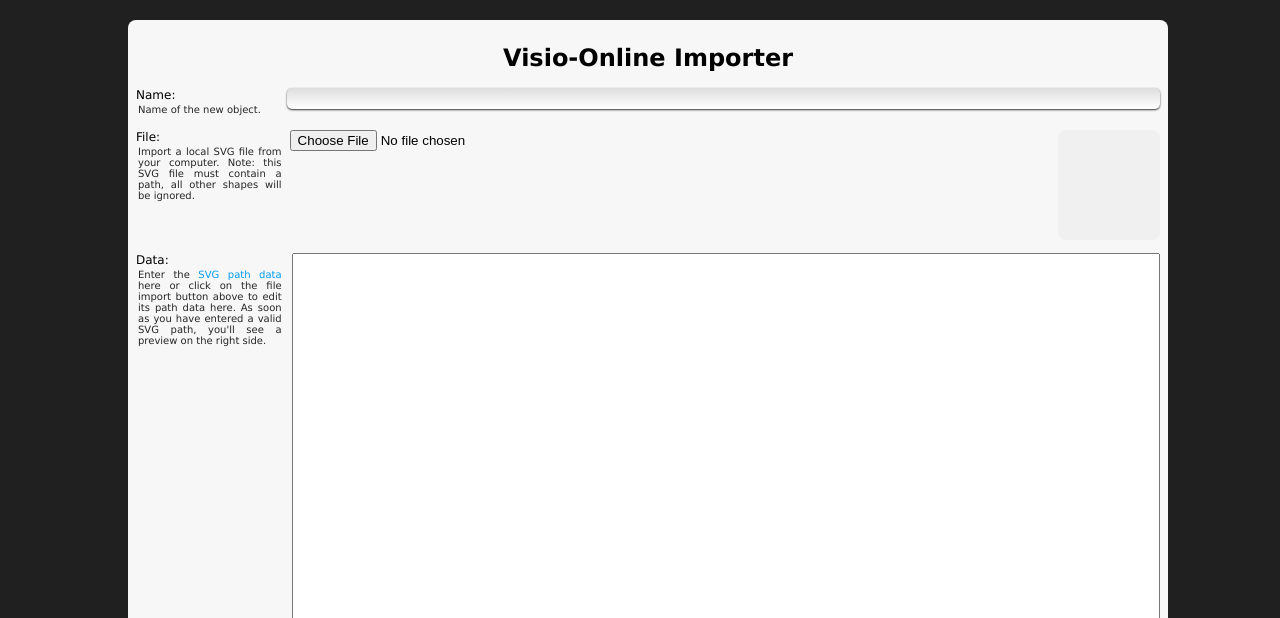
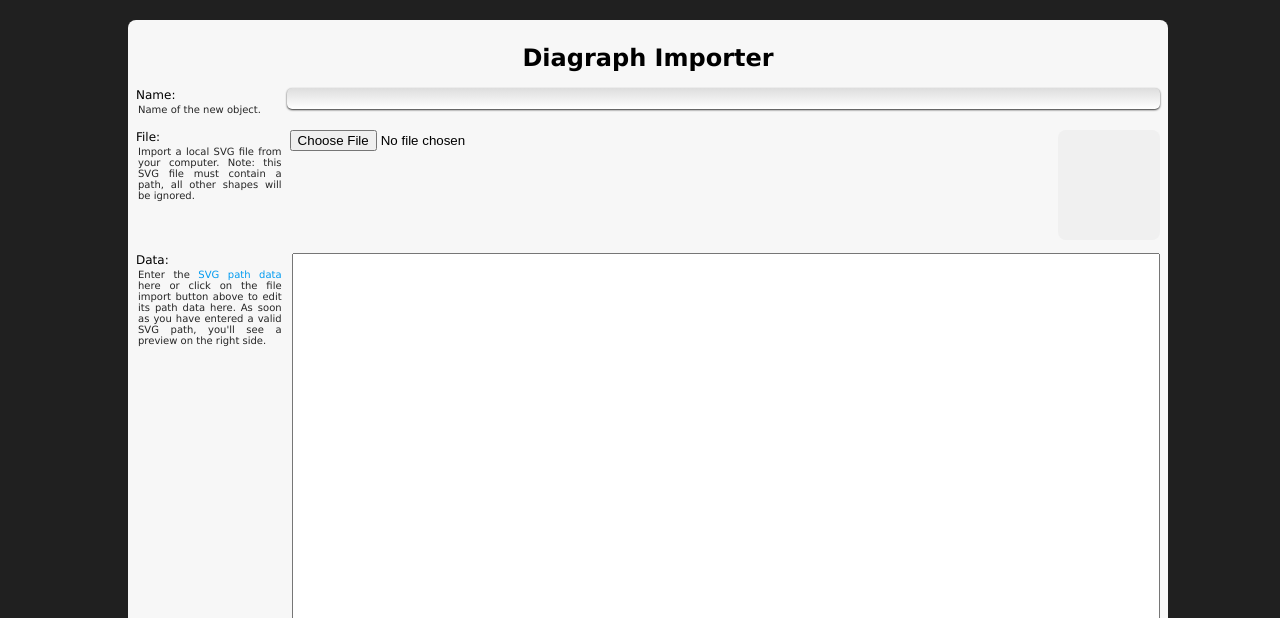
Before and after one commit to diagraph/diagraph, a PHP site: page /html/importer.phtml in a window 1280 px wide. Shown: the top 618 px of the page. Run offline with PHP 8.4, Linux system fonts and the light colour scheme.

Commit message:
* moved README and LICENSE to top  * renamed most "Visio-Online" occurrences to "Diagraph"

```diff
--- a/src/html/document.phtml
+++ b/src/html/document.phtml
@@ -9,7 +9,7 @@ else {
 ?>
 <head>
 <meta http-equiv="Content-Type" content="text/html; charset=UTF-8">
-<title>Visio Online</title>
+<title>Diagraph</title>
 <link rel="icon" href="images/favicon.png" type="image/png">
 
 <!-- Libraries -->
--- a/src/html/importer.phtml
+++ b/src/html/importer.phtml
@@ -2,7 +2,7 @@
 <html>
 	<head>
 		<meta http-equiv="Content-Type" content="text/html; charset=UTF-8"/>
-		<title>Visio Online :: Importer</title>
+		<title>Diagraph :: Importer</title>
 		<link rel="icon" href="../images/favicon.png" type="image/png">
 
 		<!-- Libraries -->
@@ -20,7 +20,7 @@
 		<form id="import_form" method="post" enctype="multipart/form-data">
 			<div id="importer_content">
 				<div>
-					<h1 style="text-align:center;">Visio-Online Importer</h1>
+					<h1 style="text-align:center;">Diagraph Importer</h1>
 				</div>
 				<div class="importer_form_field">
 					<div class="importer_description">
--- a/src/html/list.phtml
+++ b/src/html/list.phtml
@@ -2,7 +2,7 @@
 <html>
 <head>
 <meta http-equiv="Content-Type" content="text/html; charset=UTF-8">
-<title>Visio Online</title>
+<title>Diagraph</title>
 <link rel="icon" href="images/favicon.png" type="image/png">
 
 <!-- Libraries -->
@@ -31,7 +31,7 @@
 
 <div id="topmenu"></div>
 <div id="documentlist"></div>
-<div class="about"><a id="about">about Visio-Online</a></div>
+<div class="about"><a id="about">about Diagraph</a></div>
 
 </body>
 </html>
--- a/src/js/list/bootstrap.js
+++ b/src/js/list/bootstrap.js
@@ -32,6 +32,6 @@ $(function() {
 	}));
 
 	$('#about').click(function() {
-		new vonline.Dialog({text: '<div style="text-align:center"><p><b>Visio-Online prototype</b></p><p>2011 Leander Tentrup, Forian Ziesche<br/>Open Source under <a href="http://creativecommons.org/licenses/BSD/">BSD License</a></p></div><p>credits:<ul><li><a href="http://jquery.com/">jQuery</a></li><li><a href="http://raphaeljs.com/">RaphaelJS</a></li><li><a href="https://github.com/wout/raphael-zoom">Raphael Zoom Plugin</a></li><li><a href="http://www.oxygen-icons.org/">Oxygen Icon Set</a></li></ul></p>'});
+		new vonline.Dialog({text: '<div style="text-align:center"><p><b>Diagraph prototype</b></p><p>2011 Leander Tentrup, Forian Ziesche<br/>Open Source under <a href="http://creativecommons.org/licenses/BSD/">BSD License</a></p></div><p>credits:<ul><li><a href="http://jquery.com/">jQuery</a></li><li><a href="http://raphaeljs.com/">RaphaelJS</a></li><li><a href="https://github.com/wout/raphael-zoom">Raphael Zoom Plugin</a></li><li><a href="http://www.oxygen-icons.org/">Oxygen Icon Set</a></li></ul></p>'});
 	});
 });
```
Also changed, not shown: src/db/create_db.sql (+5 -5 lines), 16 other files.
